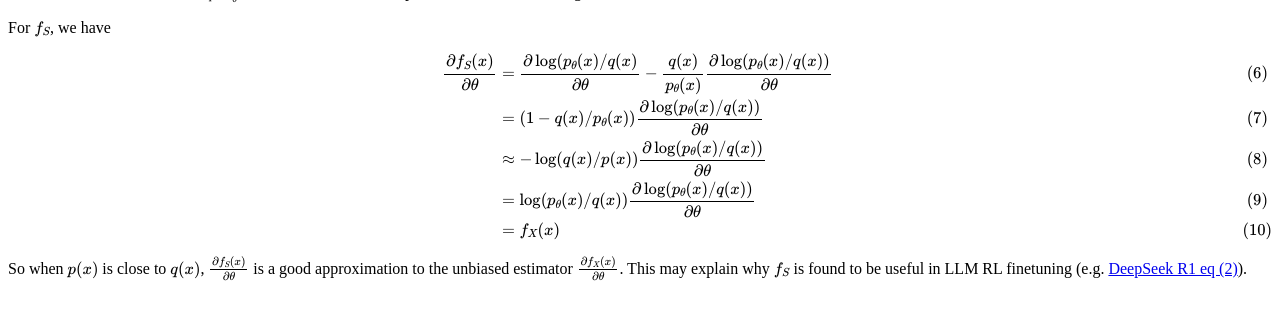
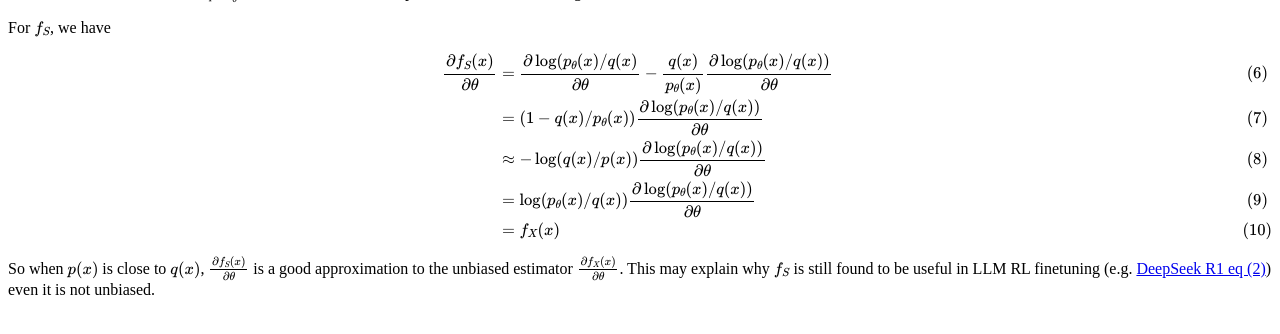
Before and after one commit to emailweixu/emailweixu.github.io, a Jekyll site: the page built from _posts/2025-10-03-Estimating gradient of KL-divergence.md, in a window 1280 px wide and 900 px high, scrolled down 512 px. Shown: the top 334 px of the window. Built offline with Jekyll 4.4.1, drawn with Linux system fonts in a browser that asks for light colours; our own code applies the rules of GitHub Pages for plain Markdown files; formulas are drawn with MathJax 3.

Commit message:
Update explanation of f_S in LLM RL finetuning
Clarified the usefulness of f_S in LLM RL finetuning despite being biased.

```diff
--- a/_posts/2025-10-03-Estimating gradient of KL-divergence.md
+++ b/_posts/2025-10-03-Estimating gradient of KL-divergence.md
@@ -52,4 +52,5 @@ $$
 
 So when $$p(x)$$ is close to $$q(x)$$, $$\frac{\partial f_S(x)}{\partial \theta}$$
 is a good approximation to the unbiased estimator $$\frac{\partial f_X(x)}{\partial \theta}$$.
-This may explain why $$f_S$$ is found to be useful in LLM RL finetuning (e.g. [DeepSeek R1 eq (2)](https://arxiv.org/abs/2501.12948)).
+This may explain why $$f_S$$ is still found to be useful in LLM RL finetuning (e.g. [DeepSeek R1 eq (2)](https://arxiv.org/abs/2501.12948))
+even it is not unbiased.
```
